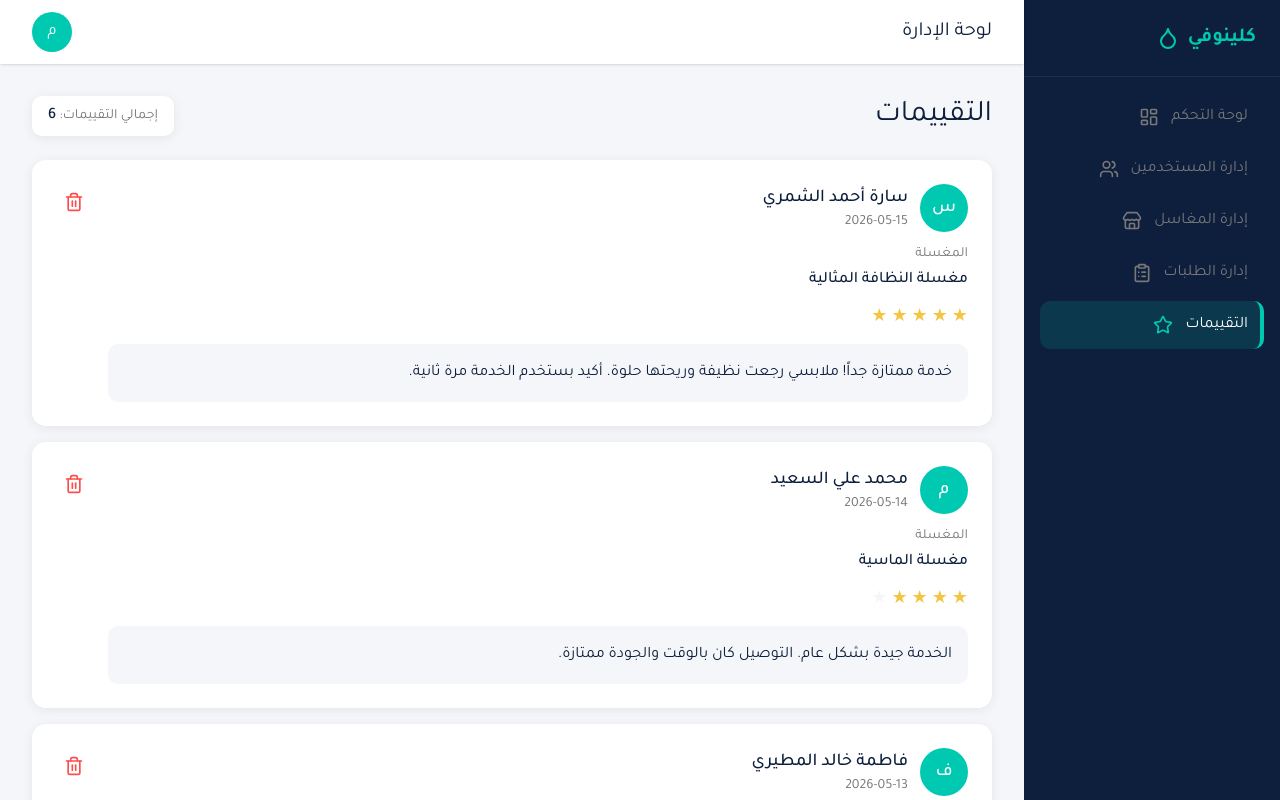
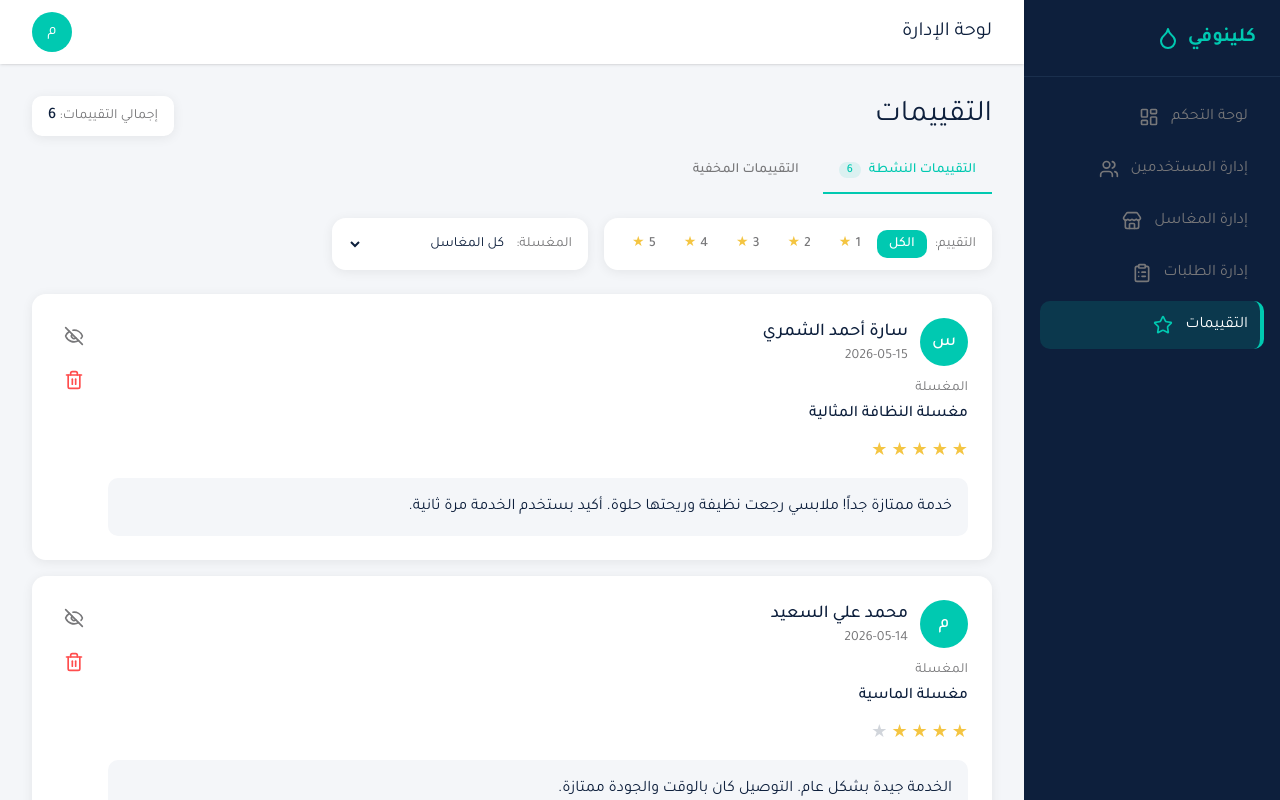
Before and after one commit to FatmaEmadGhozia/CleaNovy, a React (Vite) app: page /reviews in a window 1280 px wide. Built offline with nearby package versions, Linux system fonts and the light colour scheme.

Commit message:
new updates reviews page

```diff
--- a/src/modules/app/pages/ReviewsReports.tsx
+++ b/src/modules/app/pages/ReviewsReports.tsx
@@ -1,5 +1,5 @@
 import { useState } from "react";
-import { Trash2, X } from "lucide-react";
+import { Trash2, X, EyeOff, Eye } from "lucide-react";
 
 const reviewsData = [
   { id: 1, customer: "سارة أحمد الشمري", provider: "مغسلة النظافة المثالية", rating: 5, comment: "خدمة ممتازة جداً! ملابسي رجعت نظيفة وريحتها حلوة. أكيد بستخدم الخدمة مرة ثانية.", date: "2026-05-15" },
@@ -14,7 +14,7 @@ function StarRating({ rating }: { rating: number }) {
   return (
     <div className="flex gap-1">
       {[1, 2, 3, 4, 5].map((star) => (
-        <span key={star} className={`text-lg ${star <= rating ? "text-[#F4C542]" : "text-[#F4F6F9]"}`}>
+        <span key={star} className={`text-lg ${star <= rating ? "text-[#F4C542]" : "text-[#D1D5DB]"}`}>
           ★
         </span>
       ))}
@@ -35,7 +35,7 @@ function ConfirmDeleteModal({ onConfirm, onCancel }: { onConfirm: () => void; on
             <X className="w-5 h-5 text-[#777779]" />
           </button>
         </div>
-        <p className="text-[#777779] mb-6">هل أنت متأكد أنك تريد حذف هذا العنصر؟</p>
+        <p className="text-[#777779] mb-6">هل أنت متأكد أنك تريد حذف هذا التقييم؟</p>
         <div className="flex gap-3">
           <button
             onClick={onConfirm}
@@ -58,10 +58,34 @@ function ConfirmDeleteModal({ onConfirm, onCancel }: { onConfirm: () => void; on
 export function ReviewsReports() {
   const [deleteTarget, setDeleteTarget] = useState<number | null>(null);
   const [reviews, setReviews] = useState(reviewsData);
+  const [hiddenIds, setHiddenIds] = useState<number[]>([]);
+  const [activeTab, setActiveTab] = useState<"active" | "hidden">("active");
+  const [ratingFilter, setRatingFilter] = useState<number>(0);
+  const [providerFilter, setProviderFilter] = useState<string>("");
+
+  const uniqueProviders = Array.from(new Set(reviews.map((r) => r.provider)));
+
+  const visibleReviews = reviews.filter((r) => !hiddenIds.includes(r.id));
+  const hiddenReviews = reviews.filter((r) => hiddenIds.includes(r.id));
+
+  const filteredVisible = visibleReviews.filter((r) => {
+    const matchRating = ratingFilter === 0 || r.rating === ratingFilter;
+    const matchProvider = providerFilter === "" || r.provider === providerFilter;
+    return matchRating && matchProvider;
+  });
 
   function handleDelete(id: number) {
     setReviews((prev) => prev.filter((r) => r.id !== id));
+    setHiddenIds((prev) => prev.filter((hid) => hid !== id));
     setDeleteTarget(null);
+  }
+
+  function handleHide(id: number) {
+    setHiddenIds((prev) => [...prev, id]);
+  }
+
+  function handleRestore(id: number) {
+    setHiddenIds((prev) => prev.filter((hid) => hid !== id));
   }
 
   return (
@@ -73,16 +97,111 @@ export function ReviewsReports() {
         />
       )}
 
+      {/* Header */}
       <div className="flex items-center justify-between">
         <h1 className="text-3xl text-[#0D1F3C]">التقييمات</h1>
         <div className="bg-white rounded-lg px-4 py-2 shadow-[0_2px_12px_rgba(0,0,0,0.07)]">
           <span className="text-[#777779] text-sm">إجمالي التقييمات: </span>
-          <span className="text-[#0D1F3C] font-medium">{reviews.length}</span>
+          <span className="text-[#0D1F3C] font-medium">{visibleReviews.length}</span>
         </div>
       </div>
 
+      {/* Tabs */}
+      <div className="flex gap-2 border-b border-[#F4F6F9]">
+        <button
+          type="button"
+          onClick={() => setActiveTab("active")}
+          className={`pb-3 px-4 text-sm font-medium transition-colors border-b-2 -mb-px ${
+            activeTab === "active"
+              ? "border-[#00C9B1] text-[#00C9B1]"
+              : "border-transparent text-[#777779] hover:text-[#0D1F3C]"
+          }`}
+        >
+          التقييمات النشطة
+          <span className="mr-2 bg-[#00C9B1]/10 text-[#00C9B1] text-xs px-2 py-0.5 rounded-full">
+            {visibleReviews.length}
+          </span>
+        </button>
+        <button
+          type="button"
+          onClick={() => setActiveTab("hidden")}
+          className={`pb-3 px-4 text-sm font-medium transition-colors border-b-2 -mb-px ${
+            activeTab === "hidden"
+              ? "border-[#777779] text-[#0D1F3C]"
+              : "border-transparent text-[#777779] hover:text-[#0D1F3C]"
+          }`}
+        >
+          التقييمات المخفية
+          {hiddenReviews.length > 0 && (
+            <span className="mr-2 bg-[#F4F6F9] text-[#777779] text-xs px-2 py-0.5 rounded-full">
+              {hiddenReviews.length}
+            </span>
+          )}
+        </button>
+      </div>
+
+      {/* Filters — shown only on active tab */}
+      {activeTab === "active" && (
+        <div className="flex flex-wrap gap-4">
+          {/* Rating filter */}
+          <div className="flex items-center gap-2 bg-white rounded-xl px-4 py-3 shadow-[0_2px_12px_rgba(0,0,0,0.07)]">
+            <span className="text-[#777779] text-sm whitespace-nowrap">التقييم:</span>
+            <div className="flex gap-1">
+              <button
+                type="button"
+                onClick={() => setRatingFilter(0)}
+                className={`px-3 py-1 rounded-lg text-sm font-medium transition-colors ${
+                  ratingFilter === 0
+                    ? "bg-[#00C9B1] text-white"
+                    : "text-[#777779] hover:bg-[#F4F6F9]"
+                }`}
+              >
+                الكل
+              </button>
+              {[1, 2, 3, 4, 5].map((star) => (
+                <button
+                  type="button"
+                  key={star}
+                  onClick={() => setRatingFilter(star)}
+                  className={`px-3 py-1 rounded-lg text-sm font-medium transition-colors flex items-center gap-1 ${
+                    ratingFilter === star
+                      ? "bg-[#00C9B1] text-white"
+                      : "text-[#777779] hover:bg-[#F4F6F9]"
+                  }`}
+                >
+                  {star} <span className="text-[#F4C542]">★</span>
+                </button>
+              ))}
+            </div>
+          </div>
+
+          {/* Provider filter */}
+          <div className="flex items-center gap-2 bg-white rounded-xl px-4 py-3 shadow-[0_2px_12px_rgba(0,0,0,0.07)]">
+            <span className="text-[#777779] text-sm whitespace-nowrap">المغسلة:</span>
+            <select
+              value={providerFilter}
+              onChange={(e) => setProviderFilter(e.target.value)}
+              aria-label="تصفية حسب المغسلة"
+              className="text-sm text-[#0D1F3C] bg-transparent outline-none cursor-pointer min-w-40"
+            >
+              <option value="">كل المغاسل</option>
+              {uniqueProviders.map((p) => (
+                <option key={p} value={p}>{p}</option>
+              ))}
+            </select>
+          </div>
+        </div>
+      )}
+
+      {/* Active Reviews */}
+      {activeTab === "active" && (
         <div className="space-y-4">
-        {reviews.map((review) => (
+          {filteredVisible.length === 0 ? (
+            <div className="bg-white rounded-xl p-10 text-center shadow-[0_2px_12px_rgba(0,0,0,0.07)]">
+              <p className="text-[#777779]">لا توجد تقييمات تطابق الفلتر المحدد</p>
+            </div>
+          ) : (
+            filteredVisible.map((review) => (
               <div
                 key={review.id}
                 className="bg-white rounded-xl p-6 shadow-[0_2px_12px_rgba(0,0,0,0.07)] hover:shadow-lg transition-shadow"
@@ -113,8 +232,18 @@ export function ReviewsReports() {
                     </div>
                   </div>
 
+                  <div className="flex flex-col gap-2 mr-4">
                     <button
-                className="p-2 hover:bg-[#FF4D4D]/10 rounded-lg transition-colors mr-4"
+                      type="button"
+                      className="p-2 hover:bg-[#777779]/10 rounded-lg transition-colors"
+                      title="إخفاء التقييم"
+                      onClick={() => handleHide(review.id)}
+                    >
+                      <EyeOff className="w-5 h-5 text-[#777779]" />
+                    </button>
+                    <button
+                      type="button"
+                      className="p-2 hover:bg-[#FF4D4D]/10 rounded-lg transition-colors"
                       title="حذف التقييم"
                       onClick={() => setDeleteTarget(review.id)}
                     >
@@ -122,8 +251,79 @@ export function ReviewsReports() {
                     </button>
                   </div>
                 </div>
-        ))}
               </div>
+            ))
+          )}
+        </div>
+      )}
+
+      {/* Hidden Reviews */}
+      {activeTab === "hidden" && (
+        <div className="space-y-4">
+          {hiddenReviews.length === 0 ? (
+            <div className="bg-white rounded-xl p-10 text-center shadow-[0_2px_12px_rgba(0,0,0,0.07)]">
+              <EyeOff className="w-10 h-10 text-[#D1D5DB] mx-auto mb-3" />
+              <p className="text-[#777779]">لا توجد تقييمات مخفية</p>
+            </div>
+          ) : (
+            hiddenReviews.map((review) => (
+              <div
+                key={review.id}
+                className="bg-white rounded-xl p-6 shadow-[0_2px_12px_rgba(0,0,0,0.07)] border border-dashed border-[#D1D5DB] opacity-80"
+              >
+                <div className="flex justify-between items-start">
+                  <div className="flex-1">
+                    <div className="flex items-center gap-3 mb-3">
+                      <div className="w-12 h-12 rounded-full bg-[#777779] flex items-center justify-center text-white font-medium text-lg">
+                        {review.customer.split(" ")[0][0]}
+                      </div>
+                      <div>
+                        <div className="flex items-center gap-2">
+                          <div className="text-[#0D1F3C] font-medium text-lg">{review.customer}</div>
+                          <span className="text-xs bg-[#F4F6F9] text-[#777779] px-2 py-0.5 rounded-full">مخفي</span>
+                        </div>
+                        <div className="text-[#777779] text-sm">{review.date}</div>
+                      </div>
+                    </div>
+
+                    <div className="mb-3">
+                      <div className="text-[#777779] text-sm mb-1">المغسلة</div>
+                      <div className="text-[#0D1F3C] font-medium">{review.provider}</div>
+                    </div>
+
+                    <div className="mb-3">
+                      <StarRating rating={review.rating} />
+                    </div>
+
+                    <div className="bg-[#F4F6F9] rounded-lg p-4">
+                      <p className="text-[#0D1F3C] leading-relaxed">{review.comment}</p>
+                    </div>
+                  </div>
+
+                  <div className="flex flex-col gap-2 mr-4">
+                    <button
+                      type="button"
+                      className="p-2 hover:bg-[#00C9B1]/10 rounded-lg transition-colors"
+                      title="إظهار التقييم مجدداً"
+                      onClick={() => handleRestore(review.id)}
+                    >
+                      <Eye className="w-5 h-5 text-[#00C9B1]" />
+                    </button>
+                    <button
+                      type="button"
+                      className="p-2 hover:bg-[#FF4D4D]/10 rounded-lg transition-colors"
+                      title="حذف التقييم"
+                      onClick={() => setDeleteTarget(review.id)}
+                    >
+                      <Trash2 className="w-5 h-5 text-[#FF4D4D]" />
+                    </button>
+                  </div>
+                </div>
+              </div>
+            ))
+          )}
+        </div>
+      )}
     </div>
   );
 }
```
Lines whose indentation alone changed are shown as unchanged.
